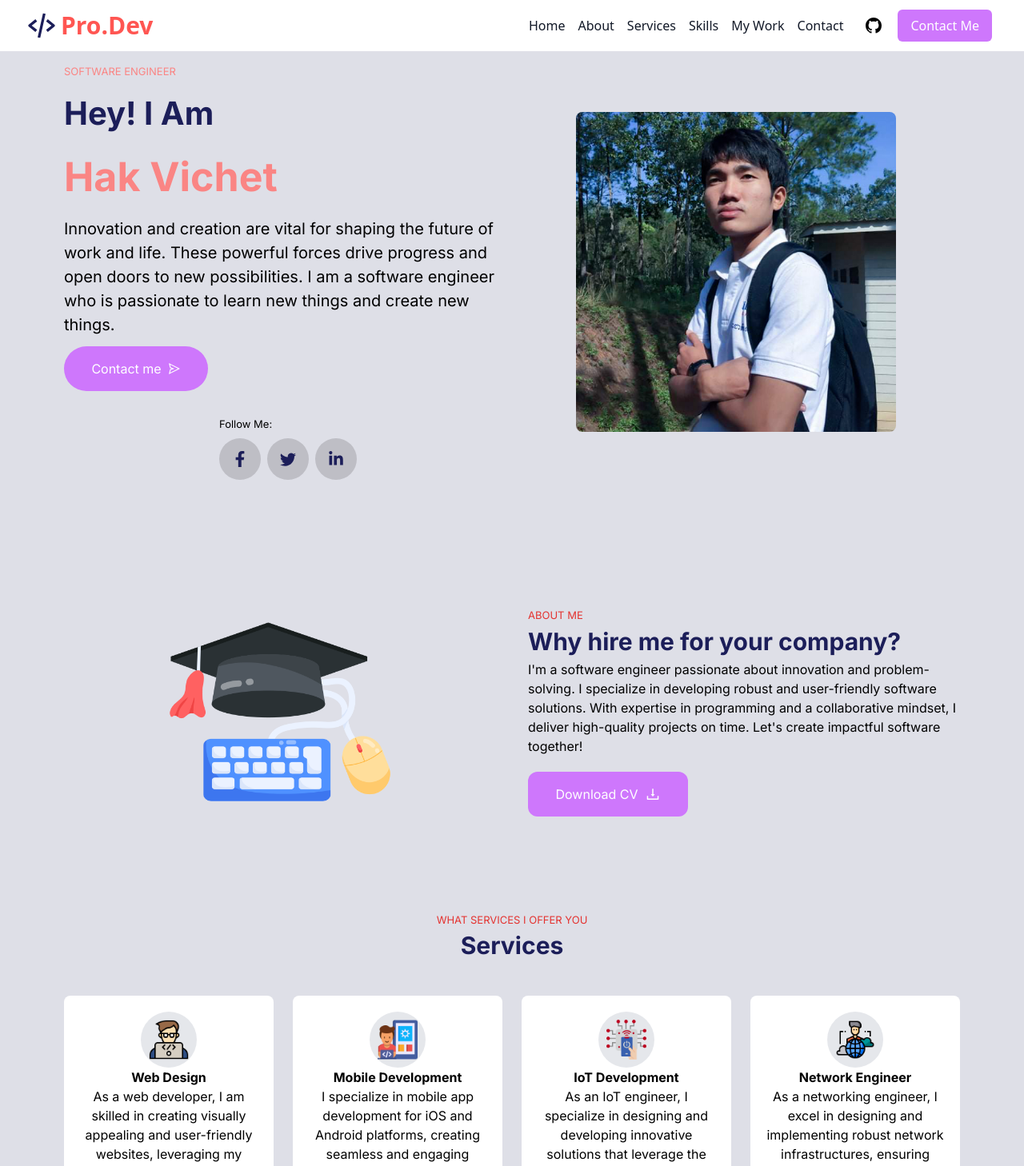
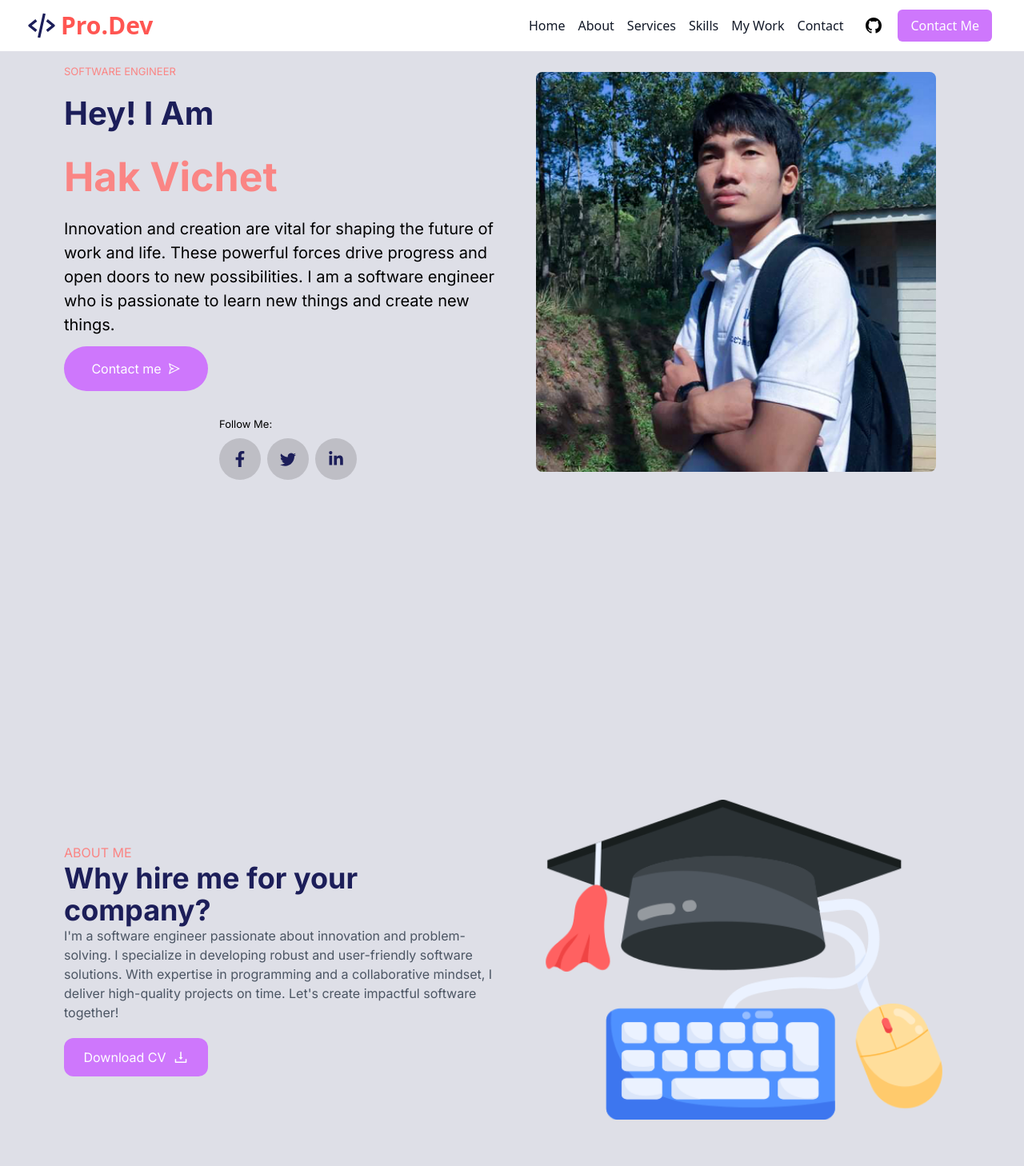
Before and after one commit to Hak-Vichet/final-porfolio, a Next.js app: page / in a window 1280 px wide. Shown: the top 1458 px of the page at 80% size. Built offline with nearby package versions, Linux system fonts and the light colour scheme.

Commit message:
update responsive

```diff
--- a/app/components/AboutMe.tsx
+++ b/app/components/AboutMe.tsx
@@ -1,40 +1,32 @@
 /* eslint-disable @next/next/no-img-element */
 import React from "react";
-import Link from "next/link";
 import { AiOutlineDownload } from "react-icons/ai";
 
 export default function AboutMe() {
   return (
     <>
-      <section id="about" className="w-full h-auto mt-20">
-        <div className="flex lg:flex-row md:flex-col flex-col md:items-center sm:items-center sm:gap-10 justify-between md:gap-10">
-          <div className="flex w-1/2 h-full items-center justify-center">
-            <div className="flex h-[200px] items-center justify-center">
-              <img
-                src="graduate.png"
-                alt="img"
-                className="flex object-cover justify-center w-[300px] h-[300px] shadow-3xl rounded-lg"
-              />
-            </div>
-          </div>
-          <div className="w-1/2">
-            <div className="flex flex-col gap-5">
+      <section id="about" className="w-full pt-10 mt-20">
+        <div className="flex lg:flex-row md:flex-col flex-col md:items-center sm:items-center sm:gap-10 pt-10 md:pt-20 justify-between md:gap-10">
+          <div className="w-full md:w-1/2">
+            <div className="flex flex-col gap-5 px-6 md:px-0">
               <div className="">
-                <p className="red-text">ABOUT ME</p>
-                <h1 className="title">Why hire me for your company?</h1>
-                <p className="">
-                  I&apos;m a software engineer passionate about innovation and
+                <p className="text-[#fa8584]">ABOUT ME</p>
+                <h1 className="text-[#1c1e59] font-bold text-2xl sm:text-3xl md:text-4xl">
+                  Why hire me for your company?
+                </h1>
+                <p className="text-gray-600">
+                  I'm a software engineer passionate about innovation and
                   problem-solving. I specialize in developing robust and
                   user-friendly software solutions. With expertise in
                   programming and a collaborative mindset, I deliver
-                  high-quality projects on time. Let&apos;s create impactful
-                  software together!
+                  high-quality projects on time. Let's create impactful software
+                  together!
                 </p>
               </div>
-              <div className="w-[200px]">
+              <div className="w-[180px]">
                 <a
                   href="/Resume-Hak Vichet.pdf"
-                  className="flex flex-row gap-2 items-center justify-center bg-[#ce77fc] hover:bg-[#fa8584] text-white rounded-xl px-4 py-4 cursor-pointer"
+                  className="flex flex-row gap-2 items-center justify-center bg-[#ce77fc] hover:bg-[#fa8584] text-white rounded-xl px-4 py-3 cursor-pointer"
                   download
                 >
                   <p>Download CV</p>
@@ -43,6 +35,15 @@ export default function AboutMe() {
               </div>
             </div>
           </div>
+          <div className="w-full md:w-1/2 h-80 sm:h-96 md:h-[300px] lg:h-[400px]">
+            <div className="flex h-full items-center justify-center">
+              <img
+                src="graduate.png"
+                alt="img"
+                className="flex object-cover w-full h-full shadow-3xl rounded-lg"
+              />
+            </div>
+          </div>
         </div>
       </section>
     </>
--- a/app/components/Hero.tsx
+++ b/app/components/Hero.tsx
@@ -9,10 +9,10 @@ import { FaLinkedinIn } from "react-icons/fa";
 export default function Hero() {
   return (
     <>
-      <section id="home" className="w-full h-screen sm:h-auto">
-        <div className="flex flex-col lg:flex-row md:flex-col md:items-center sm:items-center py-20">
-          <div className="w-1/2 flex flex-col justify-center items-center">
-            <div className="flex flex-col gap-3">
+      <section id="home" className="w-full h-auto lg:h-screen">
+        <div className="flex flex-col lg:flex-row md:flex-col md:items-center sm:items-center py-10 lg:py-20">
+          <div className="w-full lg:w-1/2 md:w-full flex flex-col justify-center items-center">
+            <div className="flex flex-col sm:w-full gap-3 px-6 lg:px-0">
               <h1 className="text-[13px] text-[#fa8584]">SOFTWARE ENGINEER</h1>
               <h1 className="text-[40px] text-[#1c1e59] font-bold">
                 Hey! I Am
@@ -33,7 +33,7 @@ export default function Hero() {
                 </div>
               </div>
             </div>
-            <div className="flex flex-col gap-2 mt-8 9 items-start">
+            <div className="flex flex-col gap-2 mt-6 sm:mt-8 items-start">
               <p className="text-[13px]">Follow Me:</p>
               <div className="flex flex-row gap-2">
                 <Link
@@ -60,12 +60,12 @@ export default function Hero() {
               </div>
             </div>
           </div>
-          <div className="flex w-1/2 h-full items-center justify-center">
-            <div className="flex h-[500px] items-center justify-center">
+          <div className="w-full lg:w-1/2 h-80 sm:h-full items-center justify-center">
+            <div className="flex h-full items-center justify-center">
               <img
                 src="vichet.png"
                 alt="img"
-                className="flex object-cover justify-center w-[400px] h-[400px] shadow-3xl rounded-lg"
+                className="flex object-cover w-full h-full sm:w-[300px] sm:h-[300px] md:w-[400px] md:h-[400px] lg:w-[500px] lg:h-[500px] shadow-3xl rounded-lg"
               />
             </div>
           </div>
```
